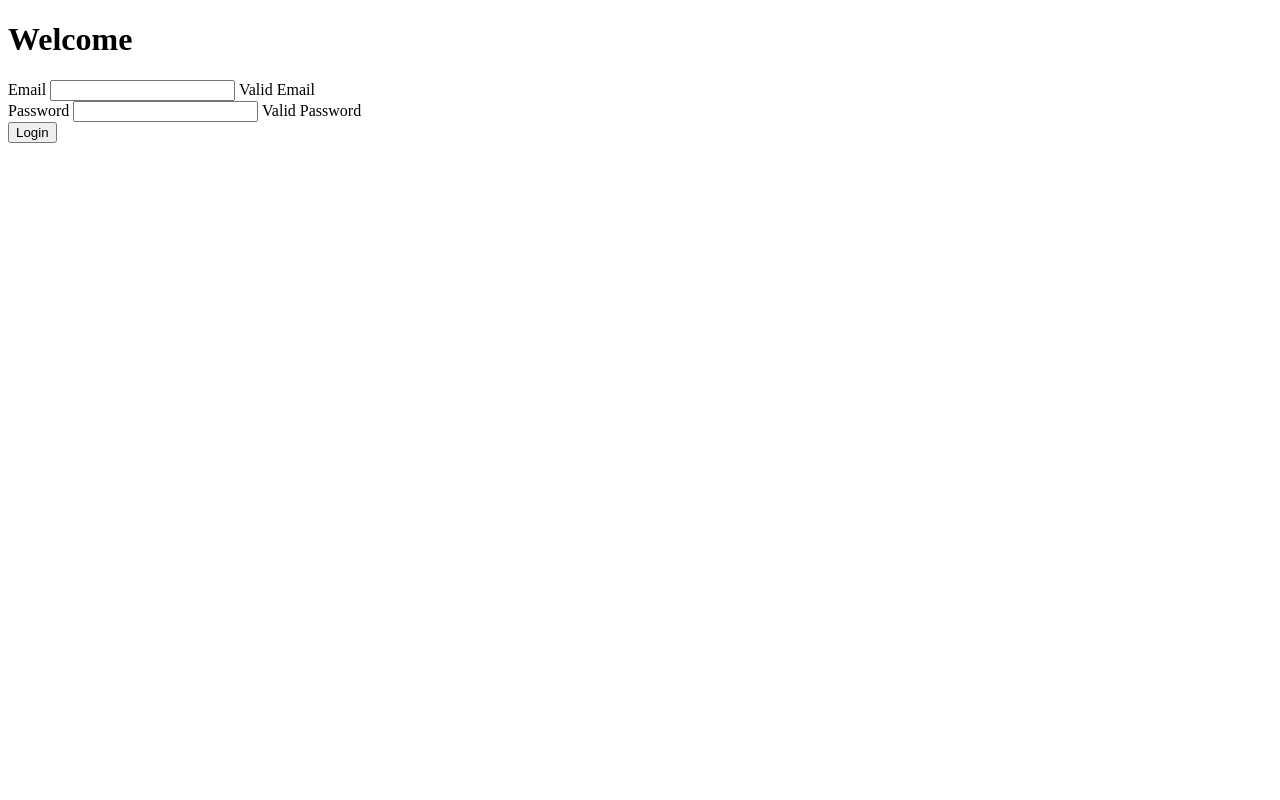
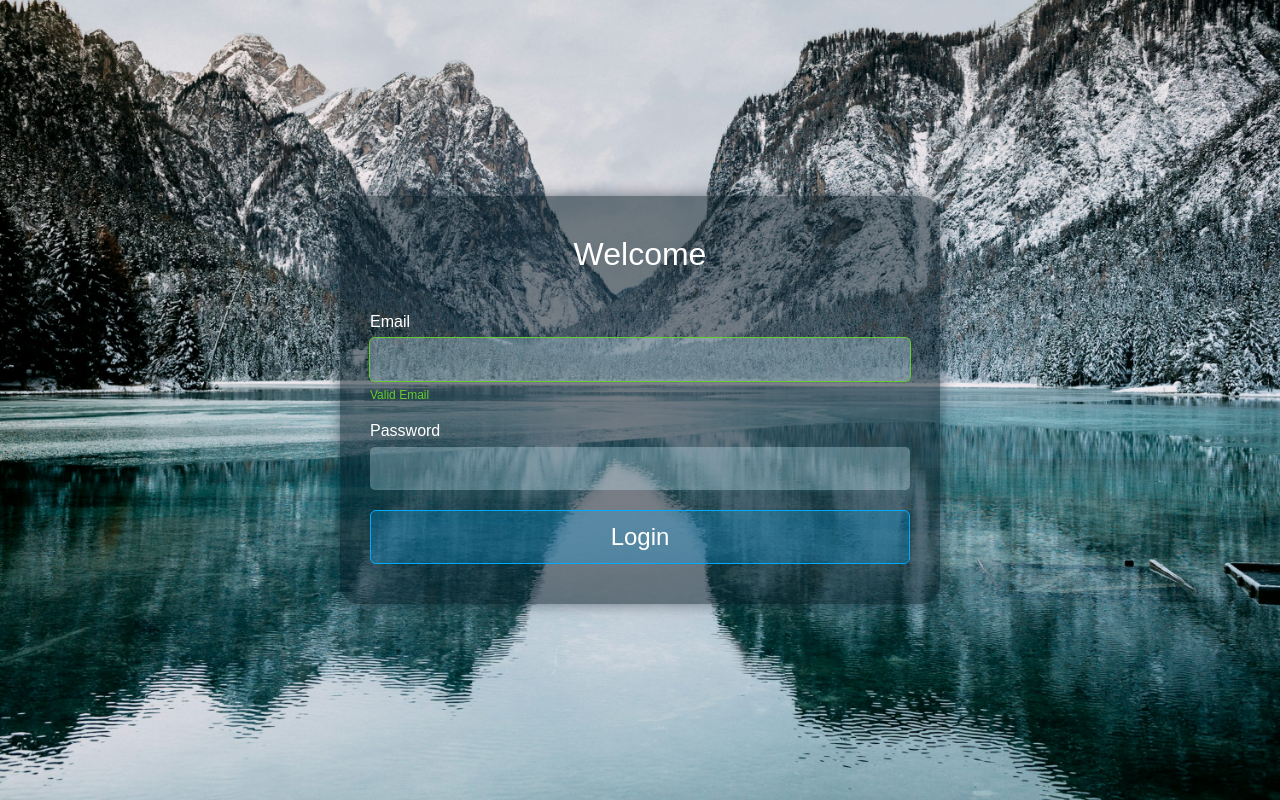
Before and after one commit to winterwithouther/transparent-login-form, a plain HTML site: page index.html in a window 1280 px wide. Drawn offline with Linux system fonts and the light colour scheme.

Commit message:
completed

```diff
--- a/index.html
+++ b/index.html
@@ -8,10 +8,10 @@
     </head>
     <body>
         <div class="full-screen-container">
-            <div class="login=-container">
+            <div class="login-container">
                 <h1 class='login-title'>Welcome</h1>
                 <form class="form">
-                    <div class="input-group">
+                    <div class="input-group success">
                         <label for="email">Email</label>
                         <input type="text" name="email" id="email">
                         <span class="msg">Valid Email</span>
--- a/styles.css
+++ b/styles.css
@@ -0,0 +1,122 @@
+*, *::before, *::after {
+    box-sizing: border-box;
+    font-family: Arial, Helvetica, sans-serif;
+}
+
+:root {
+    --primary-light-hsl: 200, 100%, 91%;
+    --primary-hsl: 200, 100%, 50%;
+    --primary-dark-hsl: 200, 100%, 6%;
+    --success-hsl: 100, 60%, 50%;
+    --error-hsl: 0, 60%, 50%;
+}
+
+body {
+    margin: 0;
+}
+
+.full-screen-container {
+    background-image: url("mountainview.jpg");
+    height: 100vh;
+    width: 100vw;
+    background-size: cover;
+    background-position: center;
+    display: flex;
+    justify-content: center;
+    align-items: center;
+}
+
+.login-container {
+    --color: hsl(var(--primary-dark-hsl), .5);
+    background-color: var(--color);
+    box-shadow: 0 0 15px 0 var(--color);
+    padding: 40px 30px;
+    width: 80%;
+    max-width: 600px;
+    border-radius: 20px;
+}
+
+.login-title {
+    margin: 0;
+    color: white;
+    text-align: center;
+    font-size: 2rem;
+    font-weight: normal;
+}
+
+.form {
+    display: flex;
+    flex-direction: column;
+    gap: 20px;
+    margin-top: 40px;
+}
+
+.input-group {
+    display: flex;
+    flex-direction: column;
+    gap: 7px;
+}
+
+.input-group label {
+    color: white;
+    font-weight: lighter;
+}
+
+.input-group input {
+    font-size: 1.25rem;
+    padding: .5em;
+    background-color: hsl(var(--primary-light-hsl), .3);
+    border: none;
+    outline: none;
+    border-radius: .25em;
+    color: white;
+    font-weight: lighter;
+}
+
+.input-group.success input {
+    box-shadow: 0 0 0 1px hsl(var(--success-hsl));
+}
+
+.input-group.error input {
+    box-shadow: 0 0 0 1px hsl(var(--error-hsl));
+}
+
+.input-group input:focus {
+    box-shadow: 0 0 0 1px hsl(var(--primary-hsl));
+}
+
+.input-group .msg {
+    display: none;
+    font-size: .75rem;
+}
+
+.input-group.success .msg,
+.input-group.error .msg {
+    display: block;
+}
+
+.input-group.success .msg {
+    color: hsl(var(--error-hsl))
+}
+
+.input-group.success .msg {
+    color: hsl(var(--success-hsl))
+}
+
+.login-button {
+    padding: .5em 1em;
+    font-size: 1.5rem;
+    font-weight: lighter;
+    color: white;
+    background-color: hsl(var(--primary-hsl), .25);
+    border: 1px solid hsl(var(--primary-hsl));
+    border-radius: .25em;
+    outline: none;
+    cursor: pointer;
+}
+
+.login-button:hover,
+.login-button:focus {
+    background-color: hsl(var(--primary-hsl), .4);
+
+}
```
Also changed, not shown: mountainview.jpg (added).
